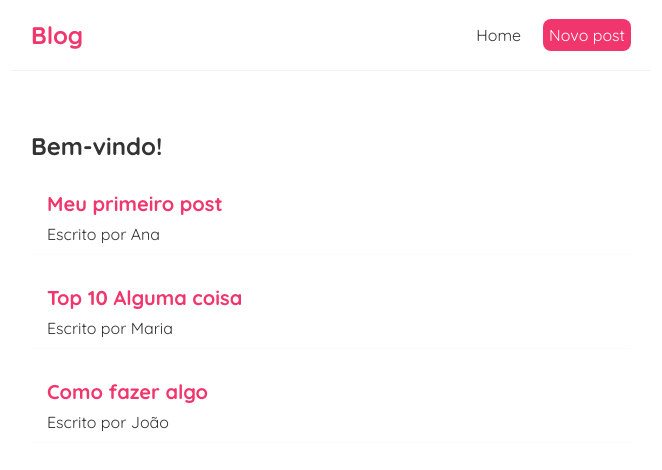
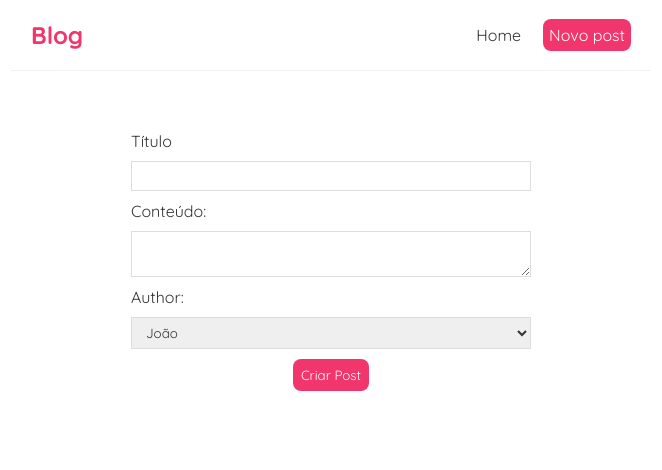
Before and after one commit to jacksonwsup/REACT, a React (Vite) app in the folder blog/: page /create in a window 1280 px wide. Shown: the top 470 px of the page, without its empty margins (309-971 px from the left). Built offline with nearby package versions, Linux system fonts and the light colour scheme; data requests are answered from the project's data file.

Commit message:
Criado POST utilizando JS

```diff
--- a/blog/data/db.json
+++ b/blog/data/db.json
@@ -17,6 +17,12 @@
       "title": "Como fazer algo",
       "body": "Lorem ipsum dolor sit amet consectetur adipisicing elit. Laboriosam error voluptatem tenetur. Culpa eius delectus perferendis facilis eveniet quisquam minima laudantium reprehenderit tempora ipsam voluptate cupiditate unde labore, soluta magni!",
       "author": "João"
+    },
+    {
+      "title": "etes",
+      "body": "teste",
+      "author": "",
+      "id": 4
     }
   ]
 }
--- a/blog/package.json
+++ b/blog/package.json
@@ -11,7 +11,8 @@
   },
   "dependencies": {
     "react": "^18.2.0",
-    "react-dom": "^18.2.0"
+    "react-dom": "^18.2.0",
+    "react-router-dom": "^6.16.0"
   },
   "devDependencies": {
     "@types/react": "^18.2.15",
--- a/blog/src/App.tsx
+++ b/blog/src/App.tsx
@@ -1,17 +1,24 @@
+import { NewPost } from "./components/NewPost";
+import { BrowserRouter as Router, Route, Routes } from "react-router-dom";
+
+
 import { Home } from "./components/Home";
 import { Navbar } from "./components/Navbar";
 
 export function App() {
 
   return (
-    <>
+    <Router>
       <div className="App">
         <Navbar />
         <div className="content">
-          <Home />
+          <Routes>
+            <Route path="/" element={<Home />} />
+            <Route path="/create" element={<NewPost />} />
+          </Routes>
         </div>
       </div>
-    </>
+    </Router>
   )
 
 }
--- a/blog/src/components/Navbar.tsx
+++ b/blog/src/components/Navbar.tsx
@@ -1,16 +1,18 @@
+import { Link } from "react-router-dom"
+
 export function Navbar() {
   return (
     <nav className="navbar">
       <h1>Blog</h1>
       <div className="links">
-        <a href="/">Home</a>
-        <a href="/create" style={
+        <Link to="/">Home</Link>
+        <Link to="/create" style={
           {
             color: "white",
             backgroundColor: "#f1356d",
             borderRadius: "8px"
           }
-        }>Novo post</a>
+        }>Novo post</Link>
       </div>
     </nav>
   );
--- /dev/null
+++ b/blog/src/components/NewPost.tsx
@@ -0,0 +1,77 @@
+
+import { FormEvent, useState } from "react"
+
+
+export function NewPost() {
+
+
+    //  controlled form
+
+    const [title, setTitle] = useState("");
+    const [body, setBody] = useState("");
+    const [author, setAuthor] = useState("");
+
+    console.log(title,body,author);
+
+    //  uncontrolled form
+
+    function handleCreateNewPost (event: FormEvent<HTMLFormElement>) {
+
+        event.preventDefault();
+
+        const newPost = {
+            title,
+            body,
+            author
+        }
+        fetch("http://localhost:8000/posts", {
+            method: "POST",
+            headers: {"Content-Type": "application/json"},
+            body: JSON.stringify(newPost)
+        }).then((res) => {
+            if (res.ok) {
+                console.log ( "Post Criado com Sucesso!");
+                //redirect página do post...
+            } else {
+                throw new Error("Erro ao criar o post!");
+            }
+        }).catch((err) => {
+            console.error(err);
+            alert("Erro ao criar o post")
+        });
+
+    }
+
+    return (
+        <div className="create">
+            <form onSubmit={ handleCreateNewPost }>
+                <label htmlFor="title">Título</label>
+                <input
+                type="text"
+                id="title"
+                required
+                value={ title}
+                onChange={ (e) => setTitle(e.target.value)}
+                />
+                <label htmlFor="body">Conteúdo:</label>
+                <textarea
+                id = "body"
+                required
+                value={ body }
+                onChange={ (e) => setBody(e.target.value)}
+                ></textarea>
+                <label htmlFor="author">Author:</label>
+                <select
+                name="author"
+                id="author"
+                value={ author }
+                onChange={ (e) => setAuthor(e.target.value)}
+                >
+                    <option value="João">João</option>
+                    <option value="Maria">Maria</option>
+                </select>
+                <button>Criar Post</button>
+            </form>
+        </div>
+    )
+}
```
Also changed, not shown: 1 other file (tests, documents, lock files or other folders). Lines whose indentation alone changed are shown as unchanged.
